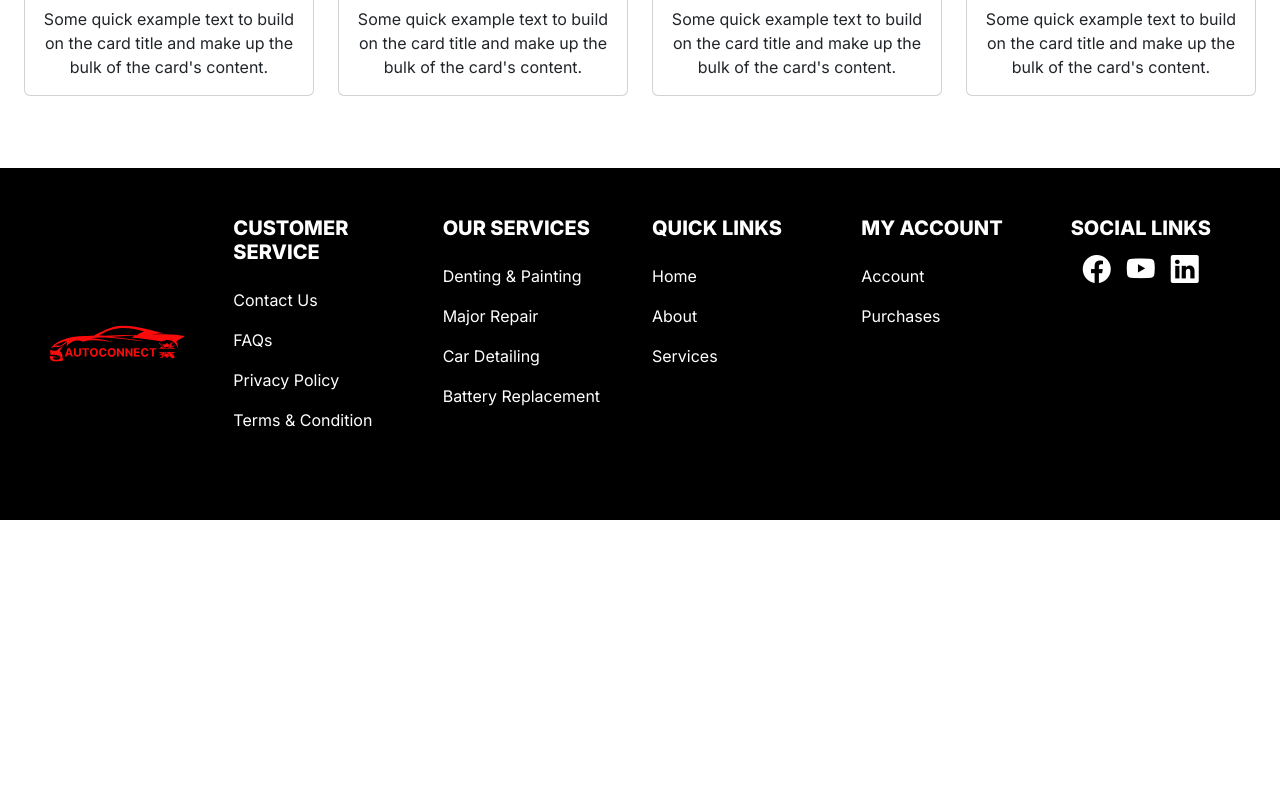
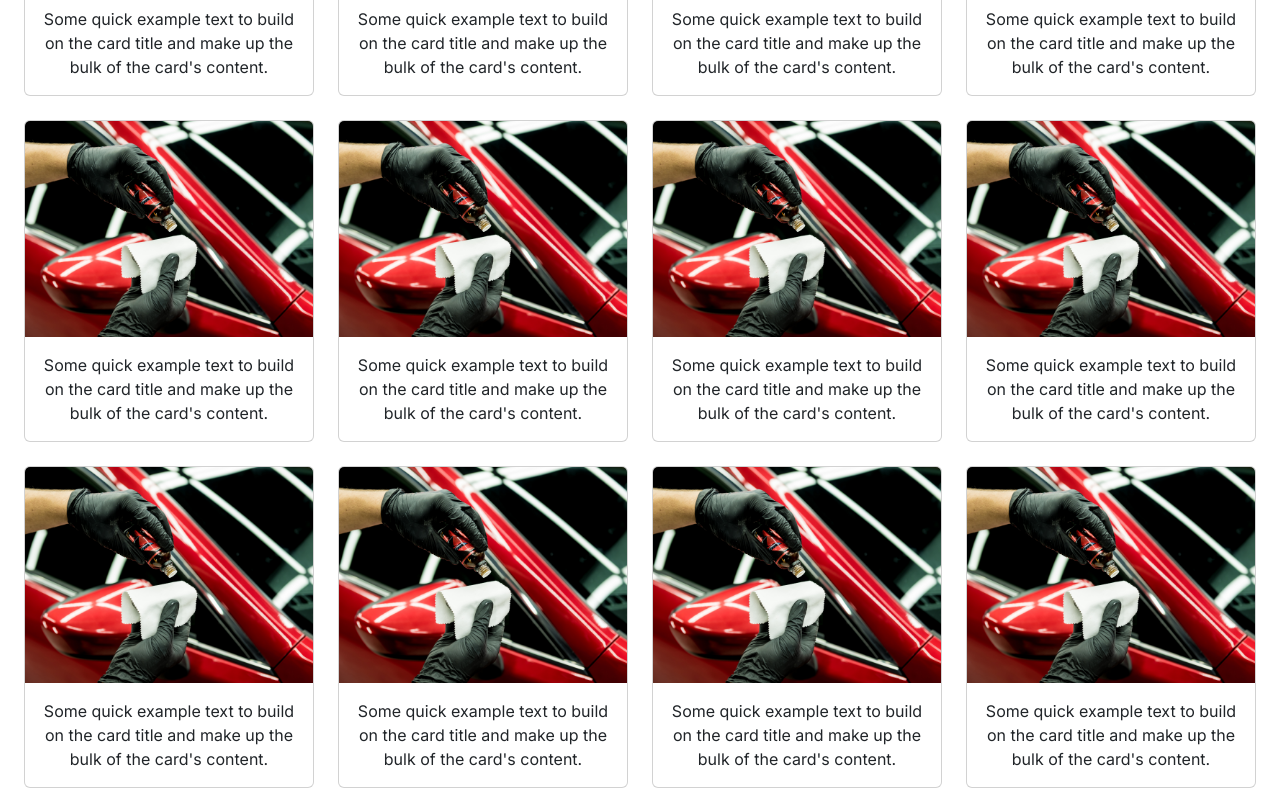
Before and after one commit to jaspherbagor/AutoConnect, a React (Create React App) app in the folder front-end/: page /services in a window 1280 px wide. Shown: the part 440-1240 px from the top of the page. Before the commit the page ends 960 px from the top, so only its background shows below. Built offline with nearby package versions, Linux system fonts and the light colour scheme.

Commit message:
duplicated the cards in the services

```diff
--- a/front-end/src/components/pages/client/services.jsx
+++ b/front-end/src/components/pages/client/services.jsx
@@ -9,6 +9,7 @@ const Services = () => {
             <section className="container-fluid px-md-4 px-sm-4 px-3 py-5">
               <h2 className="pt-5 fw-bolder text-center">SERVICES</h2>
               <p className="text-center">Doorstep - Pickup & Drop</p>
+
               <div className="row d-flex align-items-center justify-content-center mt-5">
                 <div className="col-lg-3 col-md-4 col-sm-6 col-12">
                   <div className="card mb-4">
@@ -43,6 +44,78 @@ const Services = () => {
                     </div>
                   </div>
               </div>
+
+              <div className="row d-flex align-items-center justify-content-center">
+                <div className="col-lg-3 col-md-4 col-sm-6 col-12">
+                  <div className="card mb-4">
+                    <img src="../images/car_detailing.png" className="card-img-top img-fluid" alt="..."/>
+                    <div className="card-body">
+                      <p className="card-text">Some quick example text to build on the card title and make up the bulk of the card's content.</p>
+                    </div>
+                  </div>
+                </div>
+                <div className="col-lg-3 col-md-4 col-sm-6 col-12">
+                  <div className="card mb-4">
+                      <img src="../images/car_detailing.png" className="card-img-top img-fluid" alt="..."/>
+                      <div className="card-body">
+                        <p className="card-text">Some quick example text to build on the card title and make up the bulk of the card's content.</p>
+                      </div>
+                    </div>
+                  </div>
+                <div className="col-lg-3 col-md-4 col-sm-6 col-12">
+                  <div className="card mb-4">
+                      <img src="../images/car_detailing.png" className="card-img-top img-fluid" alt="..."/>
+                      <div className="card-body">
+                        <p className="card-text">Some quick example text to build on the card title and make up the bulk of the card's content.</p>
+                      </div>
+                    </div>
+                  </div>
+                <div className="col-lg-3 col-md-4 col-sm-6 col-12">
+                  <div className="card mb-4">
+                      <img src="../images/car_detailing.png" className="card-img-top img-fluid" alt="..."/>
+                      <div className="card-body">
+                        <p className="card-text">Some quick example text to build on the card title and make up the bulk of the card's content.</p>
+                      </div>
+                    </div>
+                  </div>
+              </div>
+
+              <div className="row d-flex align-items-center justify-content-center">
+                <div className="col-lg-3 col-md-4 col-sm-6 col-12">
+                  <div className="card mb-4">
+                    <img src="../images/car_detailing.png" className="card-img-top img-fluid" alt="..."/>
+                    <div className="card-body">
+                      <p className="card-text">Some quick example text to build on the card title and make up the bulk of the card's content.</p>
+                    </div>
+                  </div>
+                </div>
+                <div className="col-lg-3 col-md-4 col-sm-6 col-12">
+                  <div className="card mb-4">
+                      <img src="../images/car_detailing.png" className="card-img-top img-fluid" alt="..."/>
+                      <div className="card-body">
+                        <p className="card-text">Some quick example text to build on the card title and make up the bulk of the card's content.</p>
+                      </div>
+                    </div>
+                  </div>
+                <div className="col-lg-3 col-md-4 col-sm-6 col-12">
+                  <div className="card mb-4">
+                      <img src="../images/car_detailing.png" className="card-img-top img-fluid" alt="..."/>
+                      <div className="card-body">
+                        <p className="card-text">Some quick example text to build on the card title and make up the bulk of the card's content.</p>
+                      </div>
+                    </div>
+                  </div>
+                <div className="col-lg-3 col-md-4 col-sm-6 col-12">
+                  <div className="card mb-4">
+                      <img src="../images/car_detailing.png" className="card-img-top img-fluid" alt="..."/>
+                      <div className="card-body">
+                        <p className="card-text">Some quick example text to build on the card title and make up the bulk of the card's content.</p>
+                      </div>
+                    </div>
+                  </div>
+              </div>
+
+
             </section>
         <ClientFooter />
     </div>
```
